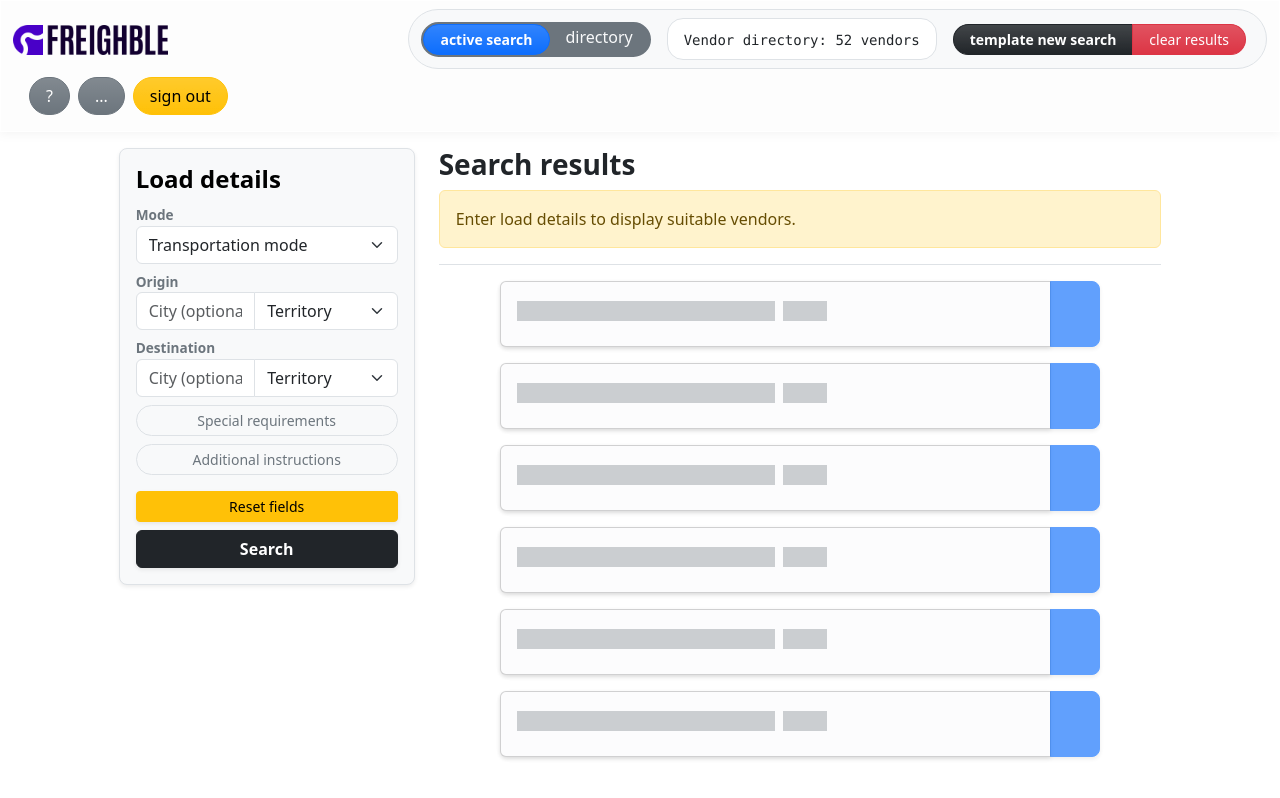
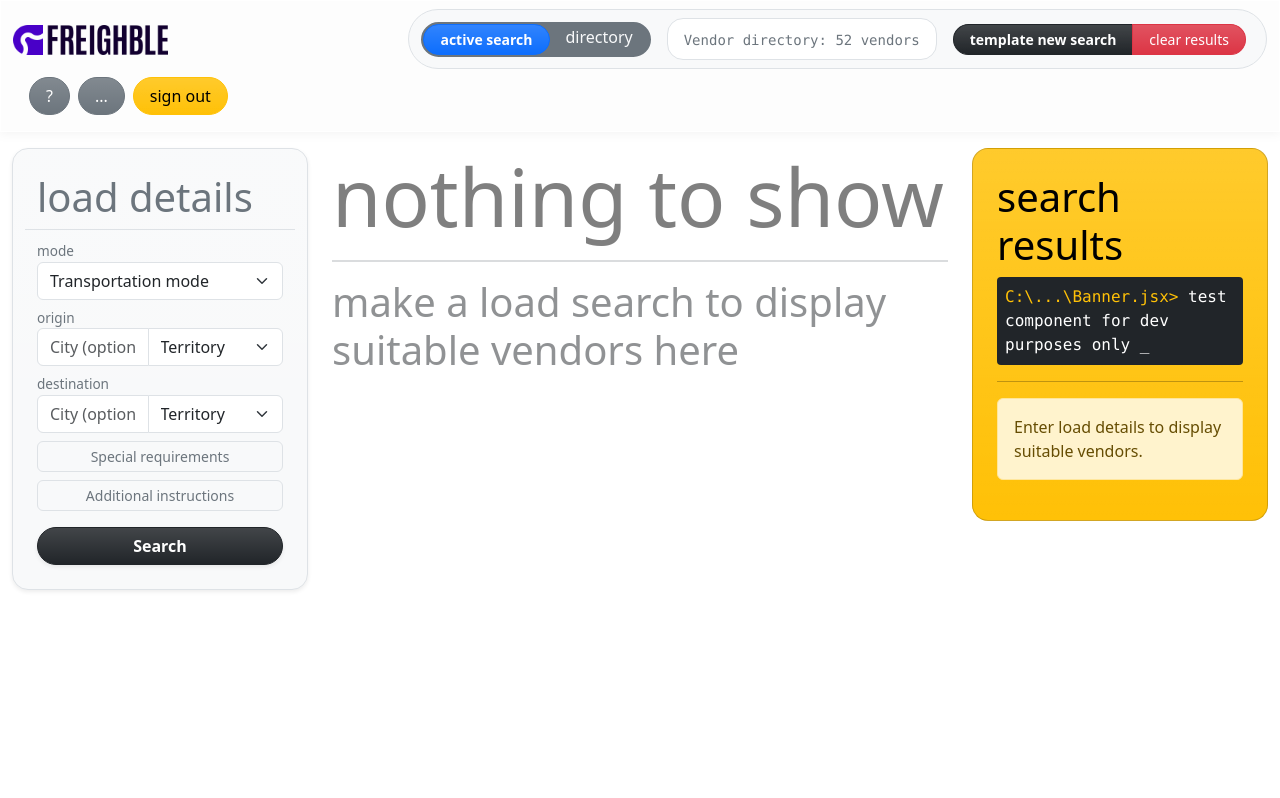
Before and after one commit to hugolopez-online/freighble, a React (Vite) app: page / in a window 1280 px wide. Shown: the top 798 px of the page. Built offline with nearby package versions, Linux system fonts and the light colour scheme.

Commit message:
refactor(style): make sidebars sticky

```diff
--- a/src/App.jsx
+++ b/src/App.jsx
@@ -60,8 +60,13 @@ function App() {
                         setTemplate={setTemplate}
                     />
                 </div>
-                <div className="col-12 col-md-7 mb-3">
-                    <div className="row justify-content-md-center">
+                <div className="col-12 col-md-6 mb-3">
+                    <div className="row justify-content-center g-3 mb-3">
+                        <Directory specs={specs} />
+                    </div>
+                </div>
+                <div className="col-12 col-md-3">
+                    <div className="row sticky-top under-navbar">
                         <div
                             id="informativeBanner"
                             className="col-12"
@@ -75,9 +80,6 @@ function App() {
                             />
                         </div>
                     </div>
-                    <div className="row justify-content-center g-3 mb-3">
-                        <Directory specs={specs} />
-                    </div>
                 </div>
             </div>
         </>
--- a/src/app.css
+++ b/src/app.css
@@ -5,3 +5,7 @@
     -webkit-backdrop-filter: blur(20px);
     border: 1px solid rgba(255, 255, 255, 0.8);
 }
+
+.under-navbar {
+    top: 5.9rem;
+}
--- a/src/app/components/Banner.jsx
+++ b/src/app/components/Banner.jsx
@@ -4,8 +4,13 @@ const Banner = (props) => {
         props.specs.origin.country &&
         props.specs.destination.country;
     return (
-        <div className="border-bottom bg-body mb-3">
-            <h3 className="fw-bold">Search results</h3>
+        <div className="card text-bg-warning bg-gradient rounded-4 p-4">
+            <h6 className="display-6">search results</h6>
+            <code className="text-bg-dark fs-6 p-2 rounded-1">
+                <span className="text-warning">C:\...\Banner.jsx&gt;</span> test
+                component for dev purposes only _
+            </code>
+            <hr />
             {min_data ? (
                 <div>
                     <p className="mb-1">
@@ -56,7 +61,7 @@ const Banner = (props) => {
                     </p>
                     <p>
                         <button
-                            className="btn btn-sm btn-warning shadow-sm me-2"
+                            className="btn btn-sm btn-danger shadow-sm me-2"
                             type="button"
                             onClick={() => {
                                 document
@@ -71,14 +76,14 @@ const Banner = (props) => {
                             Clear results
                         </button>
                         <button
-                            className="btn btn-sm btn-dark shadow-sm fw-bold me-2"
+                            className="btn btn-sm btn-dark shadow-sm me-2"
                             type="button"
                             onClick={() => props.templateSpecs(props.specs)}
                         >
-                            Template new search
+                            Template
                         </button>
                         <button
-                            className="btn btn-sm btn-outline-secondary shadow-sm me-2"
+                            className="btn btn-sm btn-dark shadow-sm me-2"
                             type="button"
                             onClick={() => {
                                 document
--- a/src/app/components/Directory.jsx
+++ b/src/app/components/Directory.jsx
@@ -1,8 +1,10 @@
 import { useEffect, useState } from "react";
 import Vendor from "./Vendor";
+import Placeholder from "./Placeholder";
 
 const Directory = ({ specs }) => {
     const [vendorList, setVendorList] = useState([]);
+    const [isFetching, setIsFetching] = useState(false);
 
     useEffect(() => {
         setVendorList([]);
@@ -13,6 +15,7 @@ const Directory = ({ specs }) => {
                 specs.destination.country
             ) {
                 // async func to search vendors through API
+                setIsFetching(true);
                 const searched_vendors_promise = await fetch(
                     `/api/vendors?mode=${specs.mode}&o_country=${
                         specs.origin.country
@@ -34,6 +37,7 @@ const Directory = ({ specs }) => {
                     a.company.localeCompare(b.company)
                 );
                 setVendorList(found_vendors);
+                setIsFetching(false);
             }
         };
 
@@ -42,34 +46,32 @@ const Directory = ({ specs }) => {
 
     // creates array to iterate and render the cards placeholders
     let placeholders = [];
-    for (let i = 0; i <= 5; i++) {
+    for (let i = 0; i <= 10; i++) {
         placeholders.push(i);
     }
 
     return (
         <>
-            {!vendorList.length
-                ? placeholders.map((placeholder, index) => {
+            {!vendorList.length ? (
+                !isFetching ? (
+                    <div className="col-12">
+                        <h1 className="display-1 text-black-50">
+                            nothing to show
+                        </h1>
+                        <hr className="border border-secondary" />
+                        <h6 className="display-6 text-body-tertiary">
+                            make a load search to display suitable vendors here
+                        </h6>
+                    </div>
+                ) : (
+                    placeholders.map((placeholder) => {
                         return (
-                          <div
-                              key={"placeholder-" + String(index)}
-                              className="col-11 col-md-10"
-                          >
-                              <div className="input-group shadow-sm rounded-3">
-                                  <div className="card bg-light-subtle col shadow-sm">
-                                      <div className="card-body">
-                                          <h5 className="card-title placeholder-glow">
-                                              <span className="placeholder bg-secondary col-6"></span>
-                                              <span className="placeholder bg-secondary col-1 ms-2"></span>
-                                          </h5>
-                                      </div>
-                                  </div>
-                                  <button className="btn btn-primary rounded-end-3 disabled placeholder px-4"></button>
-                              </div>
-                          </div>
+                            <Placeholder key={`placeholder-${placeholder}`} />
                         );
                     })
-                : vendorList.map((vendor, index) => {
+                )
+            ) : (
+                vendorList.map((vendor, index) => {
                     const key = String(vendor.id) + String(index);
                     return (
                         <Vendor
@@ -79,7 +81,8 @@ const Directory = ({ specs }) => {
                             specs={specs}
                         />
                     );
-                  })}
+                })
+            )}
             {/*THE DIV BELOW MUST BE DELETED AND FIND A NEW WAY TO DEAL WITH THE AUTO SCROLLING*/}
             <div className="text-bg-dark">
                 {/* <code>{JSON.stringify(vendorList)}</code> */}
--- a/src/app/components/Navbar.jsx
+++ b/src/app/components/Navbar.jsx
@@ -23,7 +23,7 @@ const Navbar = () => {
                         </div>
                         {/* @hugolopez-online: make dynamic depending on search status and amount of vendors in db */}
                         <div className="rounded-4 border bg-body p-2 px-3 mx-3">
-                            <code className="text-dark">
+                            <code className="text-secondary">
                                 Vendor directory: 52 vendors
                             </code>
                         </div>
--- /dev/null
+++ b/src/app/components/Placeholder.jsx
@@ -0,0 +1,19 @@
+const Placeholder = () => {
+    return (
+        <div className="col-12">
+            <div className="input-group shadow-sm rounded-3">
+                <div className="card bg-light-subtle col shadow-sm">
+                    <div className="card-body">
+                        <h5 className="card-title placeholder-glow">
+                            <span className="placeholder bg-secondary col-6"></span>
+                            <span className="placeholder bg-secondary col-1 ms-2"></span>
+                        </h5>
+                    </div>
+                </div>
+                <button className="btn btn-primary rounded-end-3 disabled placeholder px-4"></button>
+            </div>
+        </div>
+    );
+};
+
+export default Placeholder;
--- a/src/app/components/Search.jsx
+++ b/src/app/components/Search.jsx
@@ -203,12 +203,13 @@ const Search = (props) => {
 
     return (
         <form
-            className="shadow-sm border rounded-3 p-3 text-bg-light needs-validation"
+            id="search"
+            className="shadow-sm border rounded-4 p-4 bg-light bg-gradient needs-validation sticky-top under-navbar"
             onSubmit={handleSpecs}
         >
-            <div className="row">
+            <div className="row border-bottom mb-2">
                 <div className="col-12">
-                    <h4 className="fw-bold">Load details</h4>
+                    <h4 className="display-6 text-secondary">load details</h4>
                 </div>
             </div>
 
@@ -217,10 +218,10 @@ const Search = (props) => {
                 <div className="col-12">
                     <label
                         htmlFor="mode"
-                        className="fw-bold text-secondary"
+                        className="fw-normal text-secondary"
                         style={{ fontSize: "0.85em" }}
                     >
-                        Mode
+                        mode
                     </label>
                     <select
                         className="form-select"
@@ -257,10 +258,10 @@ const Search = (props) => {
             <fieldset className="row mb-2">
                 <label
                     htmlFor="origin_city"
-                    className="fw-bold text-secondary"
+                    className="fw-normal text-secondary"
                     style={{ fontSize: "0.85em" }}
                 >
-                    Origin
+                    origin
                 </label>
                 <div className="input-group dropdown col-12">
                     <input
@@ -414,10 +415,10 @@ const Search = (props) => {
             <fieldset className="row mb-2">
                 <label
                     htmlFor="destination_city"
-                    className="fw-bold text-secondary"
+                    className="fw-normal text-secondary"
                     style={{ fontSize: "0.85em" }}
                 >
-                    Destination
+                    destination
                 </label>
                 <div className="input-group col-12">
                     <input
@@ -579,10 +580,10 @@ const Search = (props) => {
                 <div className="col-12">
                     <label
                         htmlFor="border"
-                        className="fw-bold text-secondary"
+                        className="fw-normal text-secondary"
                         style={{ fontSize: "0.85em" }}
                     >
-                        Border crossing port
+                        border crossing port
                     </label>
                     <select
                         className="form-select"
@@ -656,7 +657,7 @@ const Search = (props) => {
                             formData.fast
                                 ? "btn-primary"
                                 : "btn-outline-secondary border"
-                        } rounded-5 w-100`}
+                        } rounded-2 w-100`}
                         data-bs-toggle="collapse"
                         data-bs-target="#special-requirements"
                         aria-expanded="false"
@@ -862,7 +863,7 @@ const Search = (props) => {
                     <div className="col-12 mb-2">
                         <button
                             type="button"
-                            className="btn btn-sm btn-outline-secondary border rounded-5 w-100"
+                            className="btn btn-sm btn-outline-secondary border rounded-2 w-100"
                             data-bs-toggle="collapse"
                             data-bs-target="#additional-instructions-wrapper"
                             aria-expanded="false"
@@ -884,16 +885,16 @@ const Search = (props) => {
                     </div>
                 </div>
             </div>
-            <button
+            {/*<button
                 type="button"
                 className="btn btn-sm btn-warning shadow-sm w-100 mb-2"
                 onClick={() => setFormData(default_form_data)}
             >
                 Reset fields
-            </button>
+            </button>*/}
             <button
                 type="submit"
-                className="btn btn-dark shadow-sm fw-bold w-100"
+                className="btn btn-dark bg-gradient shadow-sm fw-bold w-100 rounded-pill"
             >
                 Search
             </button>
```
Also changed, not shown: src/app/components/Vendor.jsx (+4 -4 lines). Lines whose indentation alone changed are shown as unchanged.
